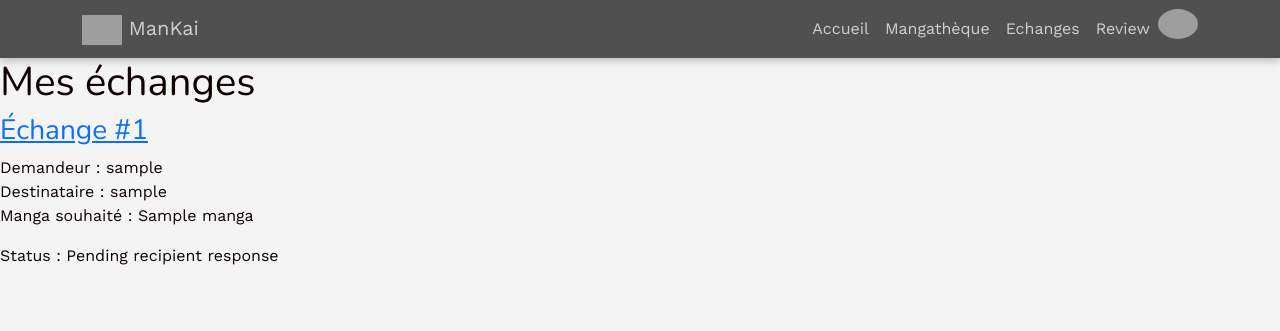
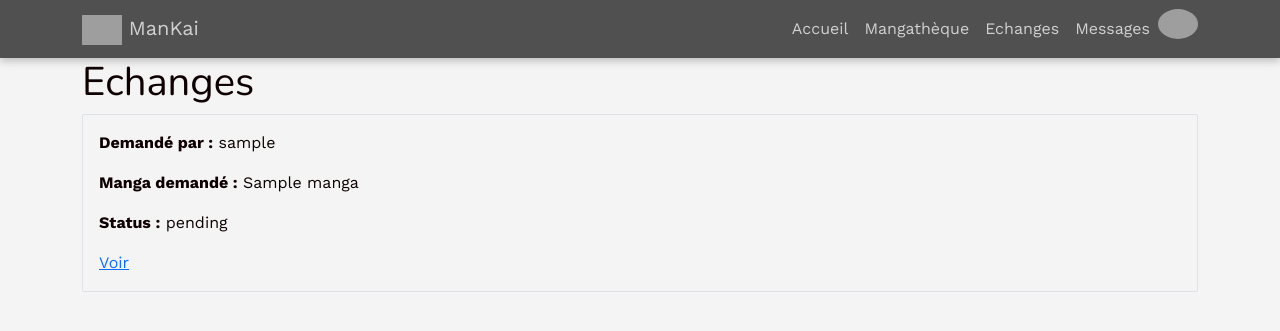
Before and after one commit to Ketmoss/MANKAI, a Rails app: page /exchanges in a window 1280 px wide. Shown: the top 331 px of the page. Run offline with Rails 7, Linux system fonts and the light colour scheme; a user stored in the database is signed in; tables that the repository leaves empty hold one stand-in row (values such as "Sample post"); style sheets or scripts are compiled from the project's sources; parts of the project's set-up code (start-up, migrations or seed data) failed here and were passed over; some libraries are stand-ins or nearby versions; grey boxes are pictures that could not be loaded.

Commit message:
refresh exchanges

```diff
--- a/app/controllers/exchanges_controller.rb
+++ b/app/controllers/exchanges_controller.rb
@@ -2,14 +2,14 @@ class ExchangesController < ApplicationController
   before_action :authenticate_user!
   before_action :set_exchange, only: [:show, :update, :destroy]
 
-  # GET /exchanges
+  # INDEX
   def index
     @exchanges = Exchange
       .where("initiator_id = ? OR recipient_id = ?", current_user.id, current_user.id)
       .includes(:wanted_manga, :offered_manga)
   end
 
-  # GET /exchanges/:id
+  # NEW
 
   def new
     @wanted_manga = OwnedManga.find(params[:wanted_manga_id])
@@ -18,45 +18,87 @@ class ExchangesController < ApplicationController
   end
 
 
-  # POST /exchanges
+  # CREATE
   def create
-    @wanted_manga = OwnedManga.find(params[:wanted_manga_id])
+      @wanted_manga = OwnedManga.find(params[:exchange][:wanted_manga_id])
 
       unless current_user.can_request_exchange_for?(@wanted_manga)
-      return render json: { error: "Échange non autorisé" }, status: :forbidden
+        flash[:alert] = "Un échange est déjà en cours pour ce manga. Merci d’attendre une réponse avant d’en proposer un autre."
+        return redirect_to new_exchange_path(wanted_manga_id: @wanted_manga.id)
       end
 
       @exchange = Exchange.new(
         initiator: current_user,
         recipient: @wanted_manga.user_collection.user,
         wanted_manga: @wanted_manga,
-      offered_manga_id: params[:offered_manga_id],
-      initial_message: params[:initial_message]
+        initial_message: params[:exchange][:initial_message]
       )
 
       if @exchange.save
-      # Optionnel : création automatique du chat
         Chat.create(title: "Échange Manga", exchange: @exchange, user: current_user)
-      render json: @exchange, status: :created
+        redirect_to exchanges_path, notice: "Demande envoyée avec succès"
       else
-      render json: @exchange.errors, status: :unprocessable_entity
+        flash.now[:alert] = "Erreur lors de la création de l’échange : #{@exchange.errors.full_messages.join(', ')}"
+        render :new, status: :unprocessable_entity
       end
   end
 
+  # SHOW
   def show
   end
 
-  # PATCH /exchanges/:id
+  # EDIT
+    def edit
+      @exchange = Exchange.find(params[:id])
+
+      unless @exchange.recipient == current_user
+        redirect_to exchanges_path, alert: "Non autorisé."
+        return
+      end
+      # On affiche la bibliothèque de l'initiateur
+      @available_mangas = @exchange.initiator.owned_mangas.where(available_for_exchange: true)
+    end
+
+
+
+  # UPDATE
   def update
-    authorize_exchange!
-    if @exchange.update(exchange_params)
-      render json: @exchange
+      @exchange = Exchange.find(params[:id])
+
+      unless @exchange.recipient == current_user
+        redirect_to exchanges_path, alert: "Non autorisé."
+        return
+      end
+
+      if @exchange.update(offered_manga_id: params[:exchange][:offered_manga_id])
+        redirect_to exchange_path(@exchange), notice: "Vous avez proposé un manga en retour."
       else
-      render json: @exchange.errors, status: :unprocessable_entity
+        flash.now[:alert] = "Erreur : #{@exchange.errors.full_messages.join(', ')}"
+        @available_mangas = @exchange.initiator.owned_mangas.where(available_for_exchange: true)
+        render :edit, status: :unprocessable_entity
       end
   end
 
-  # DELETE /exchanges/:id
+    #STATUS UPDATE
+    def update_status
+      @exchange = Exchange.find(params[:id])
+
+      unless @exchange.initiator == current_user || @exchange.recipient == current_user
+        redirect_to exchanges_path, alert: "Non autorisé." and return
+      end
+
+      if Exchange.statuses.keys.include?(params[:status])
+        if @exchange.update(status: params[:status])
+          redirect_to exchange_path(@exchange), notice: "Statut mis à jour avec succès."
+        else
+          redirect_to exchange_path(@exchange), alert: "Échec de la mise à jour du statut."
+        end
+      else
+        redirect_to exchange_path(@exchange), alert: "Statut invalide."
+      end
+    end
+
+  # DELETE
   def destroy
     authorize_exchange!
     @exchange.destroy
--- a/app/models/exchange.rb
+++ b/app/models/exchange.rb
@@ -1,6 +1,6 @@
 class Exchange < ApplicationRecord
   enum status: {
-    pending_recipient_response: 0,
+    pending: 0,
     accepted: 1,
     refused: 2,
     completed: 3,
--- a/app/views/exchanges/index.html.erb
+++ b/app/views/exchanges/index.html.erb
@@ -1,15 +1,15 @@
-<h1>Mes échanges</h1>
-
-<% @exchanges.each do |exchange| %>
-  <div class="exchange-card">
-    <h3>
-      <%= link_to "Échange ##{exchange.id}", exchange_path(exchange) %>
-    </h3>
-    <p>
-      Demandeur : <%= exchange.initiator.username %><br>
-      Destinataire : <%= exchange.recipient.username %><br>
-      Manga souhaité : <%= exchange.wanted_manga.db_manga.title %>
-    </p>
-    <p>Status : <%= exchange.status.humanize %></p>
-  </div>
+<div class="container">
+  <h1> Echanges</h1>
+<% if @exchanges.any? %>
+  <% @exchanges.each do |exchange| %>
+    <div class="border p-3 rounded mb-2">
+      <p><strong>Demandé par :</strong> <%= exchange.initiator.username %></p>
+      <p><strong>Manga demandé :</strong> <%= exchange.wanted_manga.db_manga.title %></p>
+      <p><strong>Status :</strong> <%= exchange.status %></p>
+      <%= link_to 'Voir', exchange_path(exchange) %>
+    </div>
+  <% end %>
+<% else %>
+  <p>Aucune demande d’échange.</p>
 <% end %>
+</div>
--- a/app/views/exchanges/new.html.erb
+++ b/app/views/exchanges/new.html.erb
@@ -1,4 +1,6 @@
+<div class="container">
 <h2>Nouvelle demande d’échange</h2>
+
 
 <%= form_with model: @exchange, url: exchanges_path, local: true do |form| %>
   <%= form.hidden_field :wanted_manga_id, value: @wanted_manga.id %>
@@ -10,3 +12,4 @@
 
   <%= form.submit "Envoyer la demande", class: "btn btn-primary" %>
 <% end %>
+</div>
--- /dev/null
+++ b/app/views/messages/index.html.erb
@@ -0,0 +1 @@
+<h1>Tous les messages</h1>
--- a/app/views/shared/_navbar.html.erb
+++ b/app/views/shared/_navbar.html.erb
@@ -22,7 +22,7 @@
             <%= link_to "Echanges", "/exchanges", class: "nav-link" %>
           </li>
           <li class="nav-item">
-            <%= link_to "Review", "/db_mangas/1/reviews/new", class: "nav-link" %>
+            <%= link_to "Messages", "/chats", class: "nav-link" %>
           </li>
           <li class="nav-item dropdown">
           <a href="#" class="avatar" id="navbarDropdown" data-bs-toggle="dropdown" aria-haspopup="true" aria-expanded="false">
--- a/config/routes.rb
+++ b/config/routes.rb
@@ -13,7 +13,7 @@ Rails.application.routes.draw do
   end
 
 
-  resources :chat, only: :show do
+  resources :chats do
     resources :messages, only: [:create]
   end
 
@@ -39,6 +39,12 @@ Rails.application.routes.draw do
   end
 
   resources :exchanges do
+    member do
+      patch :update_status
+    end
+  end
+
+  resources :exchanges do
     resources :chats, only: [:index, :create]
   end
 
@@ -48,9 +54,4 @@ Rails.application.routes.draw do
   end
 end
 
-
-resources :chats, only: [:show] do
-  resources :messages, only: [:create]
 end
-
-end
```
Also changed, not shown: app/views/exchanges/edit.html.erb (+17 -0 lines), app/views/exchanges/show.html.erb (+10 -1 lines). Lines whose indentation alone changed are shown as unchanged.
